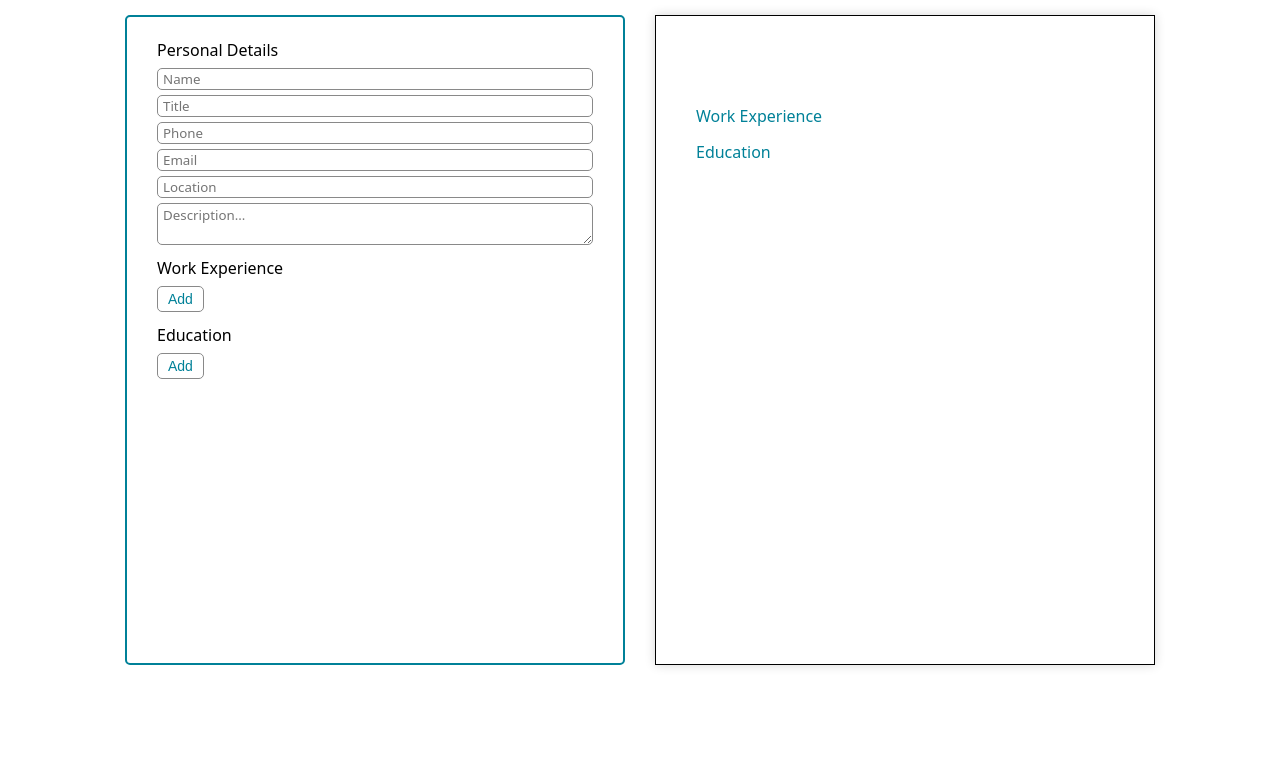
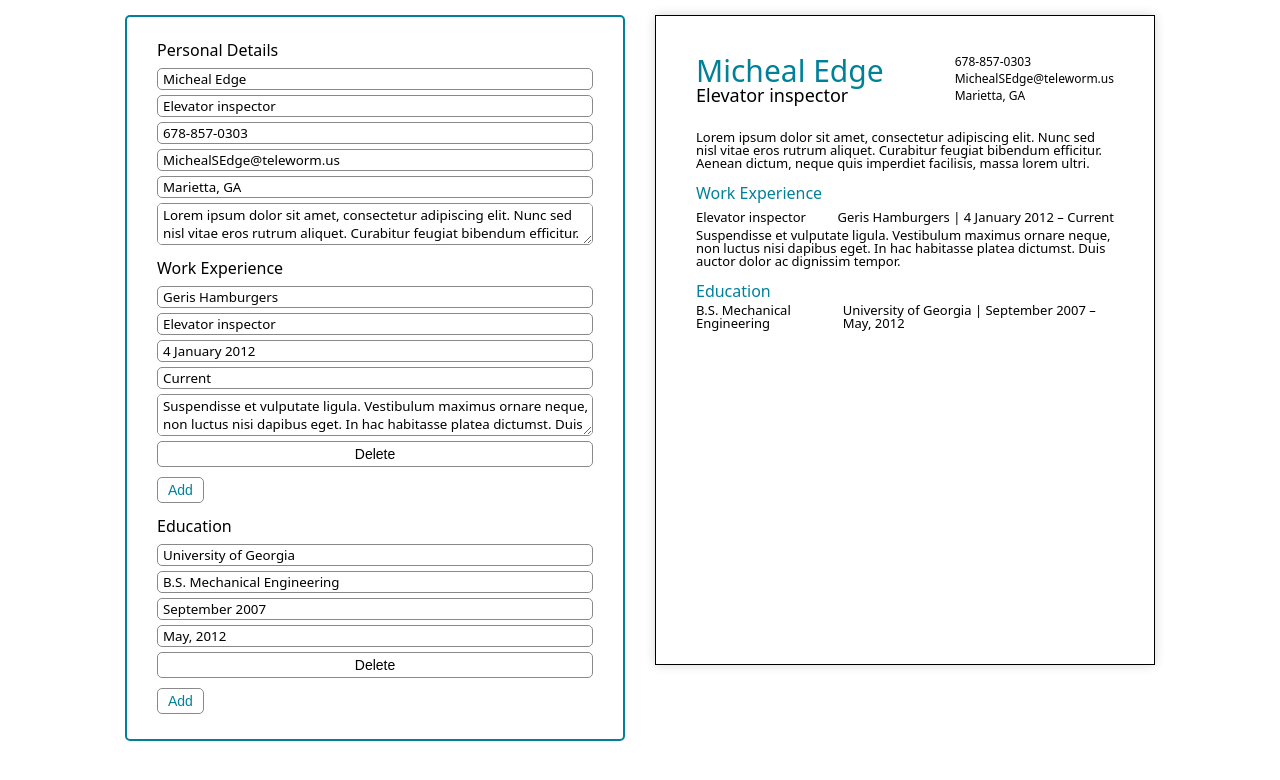
Before and after one commit to sykoivisto/cv-project, a React (Create React App) app: page / in a window 1280 px wide. Shown: the top 780 px of the page. Built offline with nearby package versions, Linux system fonts and the light colour scheme.

Commit message:
add starter template

```diff
--- a/package.json
+++ b/package.json
@@ -2,6 +2,7 @@
   "name": "cv-project",
   "version": "0.1.0",
   "private": true,
+  "homepage":".",
   "dependencies": {
     "@testing-library/jest-dom": "^5.16.5",
     "@testing-library/react": "^13.4.0",
--- a/src/components/CVEditior.js
+++ b/src/components/CVEditior.js
@@ -4,87 +4,16 @@ import update from 'immutability-helper';
 import Inputs from './Inputs';
 import Preview from './Preview';
 
-const Experience = (id, company, title, dateStart, dateEnd, description) => {
-  return {
-    get id() {
-      return id;
-    },
-    get company() {
-      return company;
-    },
-    set company(val) {
-      company = val;
-    },
-    get title() {
-      return title;
-    },
-    set title(val) {
-      title = val;
-    },
-    get dateStart() {
-      return dateStart;
-    },
-    set dateStart(val) {
-      dateStart = val;
-    },
-    get dateEnd() {
-      return dateEnd;
-    },
-    set dateEnd(val) {
-      dateEnd = val;
-    },
-    get description() {
-      return description;
-    },
-    set description(val) {
-      description = val;
-    },
-  };
-};
-const Education = (id, institution, title, dateStart, dateEnd) => {
-  return {
-    get id() {
-      return id;
-    },
-    get institution() {
-      return institution;
-    },
-    set institution(val) {
-      institution = val;
-    },
-    get title() {
-      return title;
-    },
-    set title(val) {
-      title = val;
-    },
-    get dateStart() {
-      return dateStart;
-    },
-    set dateStart(val) {
-      dateStart = val;
-    },
-    get dateEnd() {
-      return dateEnd;
-    },
-    set dateEnd(val) {
-      dateEnd = val;
-    },
-  };
-};
+import Experience from './helpers/Experience';
+import Education from './helpers/Education';
 
-const CVEditor = (props) => {
+import template from './helpers/template';
 
-  const [personalInfo, setPersonalInfo] = useState({
-    name: '',
-    title: '',
-    phone: '',
-    email: '',
-    location: '',
-    description: '',
-  })
-  const [experience, setExperience] = useState([])
-  const [education, setEducation] = useState([])
+const CVEditor = () => {
+
+  const [personalInfo, setPersonalInfo] = useState(template.personalInfo)
+  const [experience, setExperience] = useState(template.experience)
+  const [education, setEducation] = useState(template.education)
 
 
   const onAddExperienceGroup = () => {
--- a/src/components/EducationInputGroup.js
+++ b/src/components/EducationInputGroup.js
@@ -8,10 +8,10 @@ const educationInputGroup = (props) => {
 
   return (
     <div className='inputGroup'>
-      <input onChange={handleChange} placeholder='Institution' id='institution'></input>
-      <input onChange={handleChange} placeholder='Title' id='title'></input>
-      <input onChange={handleChange} placeholder='Date Start' id='dateStart'></input>
-      <input onChange={handleChange} placeholder='Date End' id='dateEnd'></input>
+      <input onChange={handleChange} placeholder='Institution' id='institution' value={props.education.institution}></input>
+      <input onChange={handleChange} placeholder='Title' id='title' value={props.education.title}></input>
+      <input onChange={handleChange} placeholder='Date Start' id='dateStart' value={props.education.dateStart}></input>
+      <input onChange={handleChange} placeholder='Date End' id='dateEnd' value={props.education.dateEnd}></input>
       <button onClick={() => props.delete(props.education.id)}>Delete</button>
     </div>
   )
--- a/src/components/ExperienceInputGroup.js
+++ b/src/components/ExperienceInputGroup.js
@@ -8,11 +8,11 @@ const ExperienceInputGroup = (props) => {
 
   return (
     <div className='inputGroup'>
-      <input onChange={handleChange} placeholder='Company' id='company'></input>
-      <input onChange={handleChange} placeholder='Title' id='title'></input>
-      <input onChange={handleChange} placeholder='Date Start' id='dateStart'></input>
-      <input onChange={handleChange} placeholder='Date End' id='dateEnd'></input>
-      <textarea onChange={handleChange} placeholder='Description...' id='description'></textarea>
+      <input onChange={handleChange} placeholder='Company' id='company' value={props.experience.company}></input>
+      <input onChange={handleChange} placeholder='Title' id='title' value={props.experience.title}></input>
+      <input onChange={handleChange} placeholder='Date Start' id='dateStart' value={props.experience.dateStart}></input>
+      <input onChange={handleChange} placeholder='Date End' id='dateEnd' value={props.experience.dateEnd}></input>
+      <textarea onChange={handleChange} placeholder='Description...' id='description' value={props.experience.description}></textarea>
       <button onClick={() => props.delete(props.experience.id)}>Delete</button>
     </div>
   )
--- a/src/components/Inputs.js
+++ b/src/components/Inputs.js
@@ -10,7 +10,7 @@ const Inputs = (props) => {
     <div className='inputs'>
       <div className='groupWrapper'>
       <h1>Personal Details</h1>
-      <PersonalInfoInputGroup info={props.state.personalInfo} update={props.updatePersonalInfo}></PersonalInfoInputGroup>
+      <PersonalInfoInputGroup data={props.state.personalInfo} update={props.updatePersonalInfo}></PersonalInfoInputGroup>
       </div>
       <div className='groupWrapper'>
       <h1>Work Experience</h1>
--- a/src/components/PersonalInfoInputGroup.js
+++ b/src/components/PersonalInfoInputGroup.js
@@ -8,12 +8,12 @@ const PersonalInfoInputGroup = (props) => {
 
   return (
     <div className='inputGroup'>
-      <input onChange={handleChange} placeholder='Name' id='name'></input>
-      <input onChange={handleChange} placeholder='Title' id='title'></input>
-      <input onChange={handleChange} placeholder='Phone' id='phone'></input>
-      <input onChange={handleChange} placeholder='Email' id='email'></input>
-      <input onChange={handleChange} placeholder='Location' id='location'></input>
-      <textarea onChange={handleChange} placeholder='Description...' id='description'></textarea>
+      <input onChange={handleChange} placeholder='Name' id='name' value={props.data.name}></input>
+      <input onChange={handleChange} placeholder='Title' id='title' value={props.data.title}></input>
+      <input onChange={handleChange} placeholder='Phone' id='phone' value={props.data.phone}></input>
+      <input onChange={handleChange} placeholder='Email' id='email' value={props.data.email}></input>
+      <input onChange={handleChange} placeholder='Location' id='location' value={props.data.location}></input>
+      <textarea onChange={handleChange} placeholder='Description...' id='description' value={props.data.description}></textarea>
     </div>
   )
 }
--- /dev/null
+++ b/src/components/helpers/Education.js
@@ -0,0 +1,32 @@
+const Education = (id, institution, title, dateStart, dateEnd) => {
+  return {
+    get id() {
+      return id;
+    },
+    get institution() {
+      return institution;
+    },
+    set institution(val) {
+      institution = val;
+    },
+    get title() {
+      return title;
+    },
+    set title(val) {
+      title = val;
+    },
+    get dateStart() {
+      return dateStart;
+    },
+    set dateStart(val) {
+      dateStart = val;
+    },
+    get dateEnd() {
+      return dateEnd;
+    },
+    set dateEnd(val) {
+      dateEnd = val;
+    },
+  };
+};
+export default Education;
--- /dev/null
+++ b/src/components/helpers/Experience.js
@@ -0,0 +1,38 @@
+const Experience = (id, company, title, dateStart, dateEnd, description) => {
+  return {
+    get id() {
+      return id;
+    },
+    get company() {
+      return company;
+    },
+    set company(val) {
+      company = val;
+    },
+    get title() {
+      return title;
+    },
+    set title(val) {
+      title = val;
+    },
+    get dateStart() {
+      return dateStart;
+    },
+    set dateStart(val) {
+      dateStart = val;
+    },
+    get dateEnd() {
+      return dateEnd;
+    },
+    set dateEnd(val) {
+      dateEnd = val;
+    },
+    get description() {
+      return description;
+    },
+    set description(val) {
+      description = val;
+    },
+  };
+};
+export default Experience;
--- /dev/null
+++ b/src/components/helpers/PersonalInfo.js
@@ -0,0 +1,41 @@
+const PersonalInfo = (name, title, phone, email, location, description) => {
+  return {
+    get name() {
+      return name;
+    },
+    set name(val) {
+      name = val;
+    },
+    get title() {
+      return title;
+    },
+    set title(val) {
+      title = val;
+    },
+    get phone() {
+      return phone;
+    },
+    set phone(val) {
+      phone = val;
+    },
+    get email() {
+      return email;
+    },
+    set email(val) {
+      email = val;
+    },
+    get location() {
+      return location;
+    },
+    set location(val) {
+      location = val;
+    },
+    get description() {
+      return description;
+    },
+    set description(val) {
+      description = val;
+    },
+  };
+};
+export default PersonalInfo;
--- /dev/null
+++ b/src/components/helpers/template.js
@@ -0,0 +1,34 @@
+import Experience from './Experience';
+import Education from './Education';
+import PersonalInfo from './PersonalInfo';
+
+const template = {
+  personalInfo: PersonalInfo(
+    'Micheal Edge',
+    'Elevator inspector',
+    '678-857-0303',
+    'MichealSEdge@teleworm.us',
+    'Marietta, GA',
+    'Lorem ipsum dolor sit amet, consectetur adipiscing elit. Nunc sed nisl vitae eros rutrum aliquet. Curabitur feugiat bibendum efficitur. Aenean dictum, neque quis imperdiet facilisis, massa lorem ultri.'
+  ),
+  experience: [
+    Experience(
+      1000,
+      'Geris Hamburgers',
+      'Elevator inspector',
+      '4 January 2012',
+      'Current',
+      'Suspendisse et vulputate ligula. Vestibulum maximus ornare neque, non luctus nisi dapibus eget. In hac habitasse platea dictumst. Duis auctor dolor ac dignissim tempor.'
+    ),
+  ],
+  education: [
+    Education(
+      2000,
+      'University of Georgia',
+      'B.S. Mechanical Engineering',
+      'September 2007',
+      'May, 2012'
+    )
+  ],
+};
+export default template;
```
Also changed, not shown: 1 other file (tests, documents, lock files or other folders).
